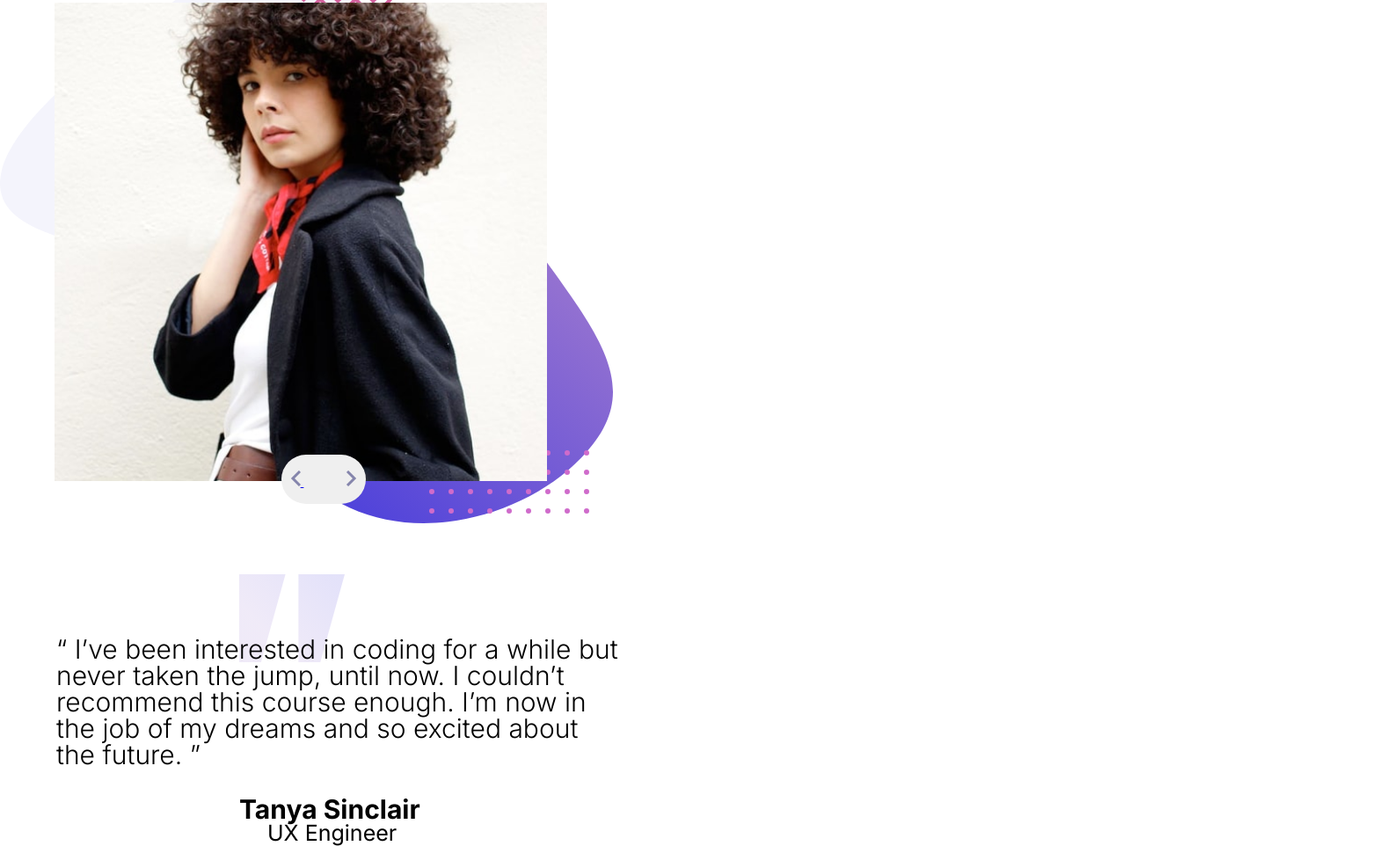
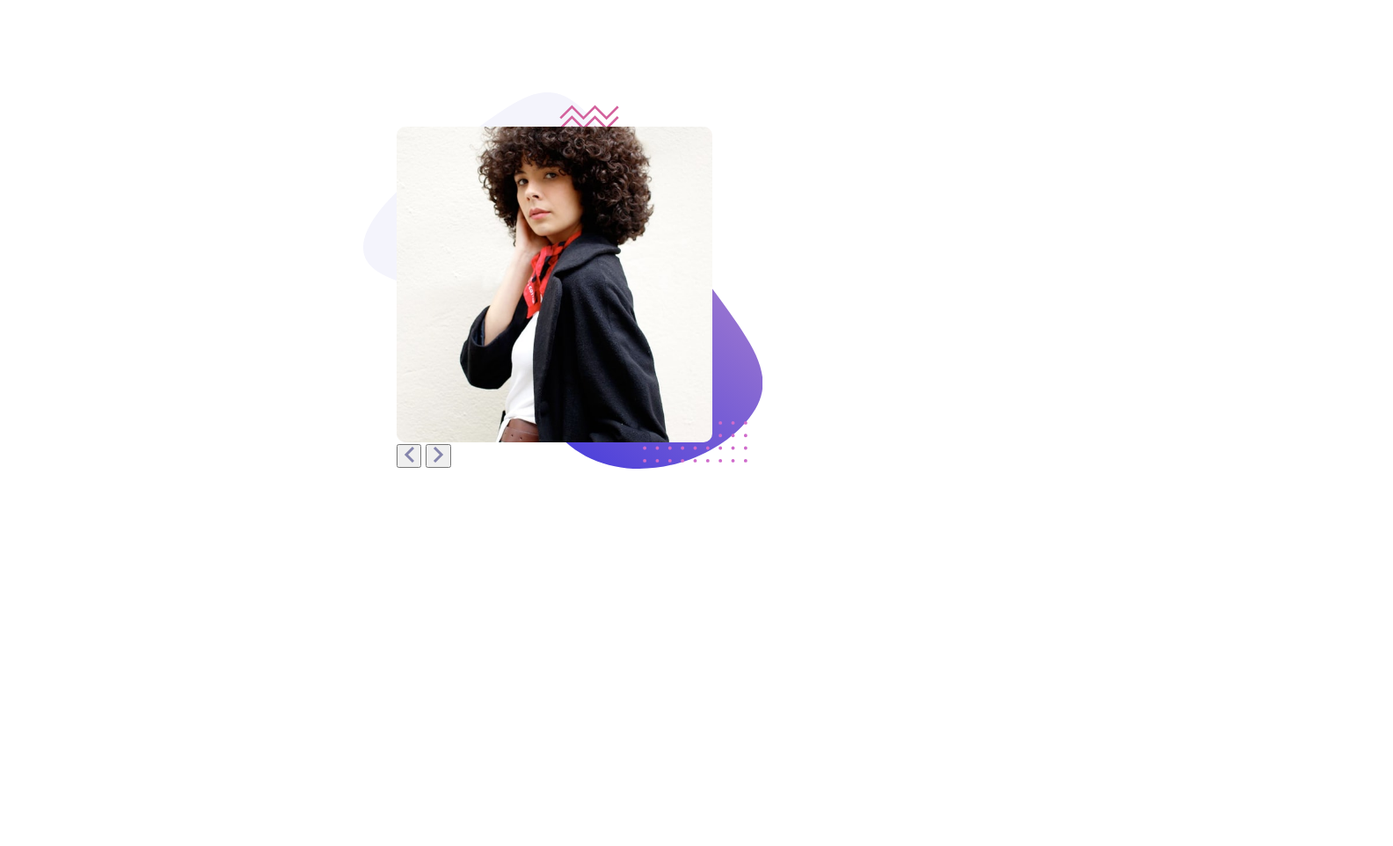
Before and after one commit to mateusAbdallah/reimagined-fiesta, a plain HTML site: page index.html in a window 1280 px wide. Shown: the part 62-1024 px from the top of the page at 88% size, 1584 px wide, since content can reach past the window. After the commit the page ends 800 px from the top, so only its background shows below. Drawn offline with Linux system fonts and the light colour scheme.

Commit message:
refactoring code, implementing mobile first

```diff
--- a/index.html
+++ b/index.html
@@ -5,50 +5,19 @@
   <meta name="viewport" content="width=device-width, initial-scale=1.0">
   <link rel="stylesheet" type="text/css" href="reset.css">
   <link rel="stylesheet" type="text/css" href="style.css">
+  <link href="https://fonts.googleapis.com/css2?family=Inter:wght@100;300;400;500;700&family=Open+Sans:wght@300;400;500;600;700&display=swap" rel="stylesheet">
 
   <title>Frontend Mentor | Coding Bootcamp Testimonials Slider</title>
 </head>
-
 <body>
-  <main>
-    <section>
-      <div class="images">
-      <img src="images/pattern-bg.svg" class="imagem-fundo">
-      <img src="images/image-tanya.jpg" class="imagem-principal">
+  <main class="container">
+    <div class="container__images">
+      <img src="./images/image-tanya.jpg" alt="Tanya Sinclair" class="container__images-tanya">
+      <div class="container__buttons">
+        <button class="back"><img src="./images/icon-prev.svg" alt="prev"></button>
+        <button class="forward"><img src="./images/icon-next.svg" alt="next"></button>
+      </div>
     </div>
-
-    <div>
-      <button class="botao">
-        <a href="index_2.html" class="seta-esquerda">
-          <img src="images/icon-prev.svg">
-        </a>
-        <a href="index.html" class="seta-direita">
-          <img src="images/icon-next.svg">
-        </a>
-      </button>
-    </div>
-
-    <div class="aspas">
-      <img src="images/pattern-quotes.svg">
-
-      <p class="testemunho">
-        “ I’ve been interested in coding for a while but never taken the jump, until now. I couldn’t recommend this course enough. I’m now in the job of my dreams and so excited about the future. ”
-      </p>
-
-      <p class="autor-tanya">
-        Tanya Sinclair
-      </p>
-
-      <p class="cargo-tanya">
-        UX Engineer
-      </p>
-    </div>
-    </section>
   </main>
-
-
-  </main>
-
-
 </body>
 </html>
--- a/style.css
+++ b/style.css
@@ -1,74 +1,34 @@
-@import url('https://fonts.googleapis.com/css2?family=Inter:wght@100;200;300;400;500;600;700;800;900&display=swap');
-
-* {
-	box-sizing: border-box;
-}
-
-html {
+body {
 	font-family: 'Inter', sans-serif;
-}
-
-
-.imagem-principal {
-	position: relative;
-	right: 40rem;
-	bottom: 3rem;
-	width: 35rem;
-	height: 34rem;
+	display: flex;
+	flex-direction: column;
+	height: 100vh;
+	justify-content: center;
+	align-items: center;
 
 }
 
-.botao {
-	border-radius: 5rem;
-	width: 6rem;
-	height: 3.5rem;
-	border: 2px black;
+.container__images {
+	width: 70%;
+	margin: 3.3rem auto;
 	position: relative;
-	bottom: 5rem;
-	left: 20rem;
 }
 
-.seta-esquerda {
-	position: relative;
-	right: 1.5rem;
+.container__images::after {
+	content: '';
+	position: absolute;
+	background: url("./images/pattern-bg.svg") no-repeat;
+	background-size: contain;
+	width: 120%;
+	height: 120%;
+	inset: 0;
+	top: -10%;
+	z-index: -1;
+	left: -10%;
 }
 
-.seta-direita {
-	position: relative;
-	left: 1.5rem;
+.container__images-tanya {
+	width: 95%;
+	border-radius: 10px;
+
 }
-.aspas {
-	position: relative;
-	left: 17rem;
-}
-
-.testemunho {
-	position: relative;
-	right: 13rem;
-	bottom: 2rem;
-	width: 50%;
-	font-size: 30px;
-	font-weight: 300;
-}
-
-.autor-tanya {
-	font-size: 30px;
-	font-weight: bold;
-}
-
-.autor-john {
-	font-size: 30px;
-	font-weight: bold;
-}
-
-.cargo-tanya {
-	font-size: 25px;
-	position: relative;
-	left: 2rem;
-}
-
-.cargo-john {
-	font-size: 25px;
-	position: relative;
-	right: 4rem;
-}
```
Also changed, not shown: index_2.html (+0 -38 lines).
